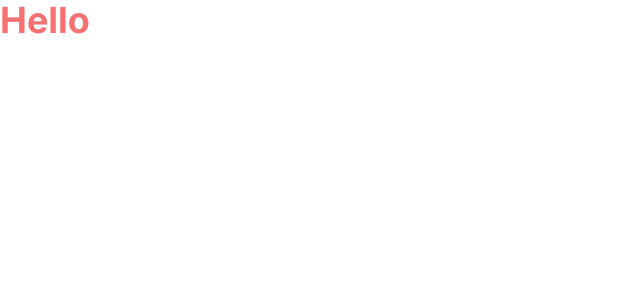
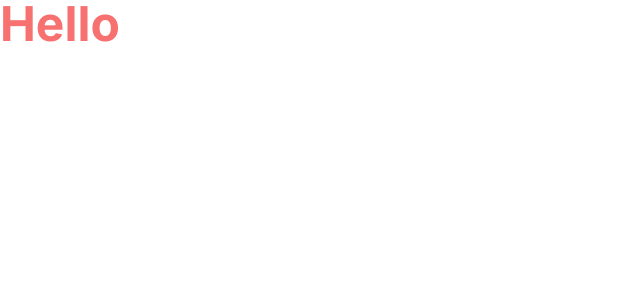
Before and after one commit to marcin-5/nextjs-portfolio, a Next.js app: page / in a window 1280 px wide. Shown: the top 300 px of the page, without its empty margins (0-640 px from the left). Built offline with nearby package versions, Linux system fonts and the light colour scheme.

Commit message:
Add utility function for merging class names
Introduced a new utility function `mcn` in `utils.ts` that combines `clsx` and `tailwind-merge` for merging class names. Updated the `Home` component to use this new function and updated `package.json` to include `clsx` and `tailwind-merge` dependencies.

```diff
--- a/app/page.tsx
+++ b/app/page.tsx
@@ -1,9 +1,9 @@
-import Image from "next/image";
+import {mcn} from "@/lib/utils";
 
 export default function Home() {
   return (
     <div>
-      <h1 className={"text-4xl font-bold text-red-400"}>Hello</h1>
+      <h1 className={mcn("text-5xl", "font-bold", "text-red-400")}>Hello</h1>
     </div>
   );
 }
--- /dev/null
+++ b/lib/utils.ts
@@ -0,0 +1,6 @@
+import clsx, {ClassValue} from "clsx";
+import {twMerge} from "tailwind-merge";
+
+export function mcn(...inputs: ClassValue[]): string {
+  return twMerge(clsx(...inputs));
+}
```
Also changed, not shown: package.json (+6 -4 lines), 1 other file (tests, documents, lock files or other folders).
